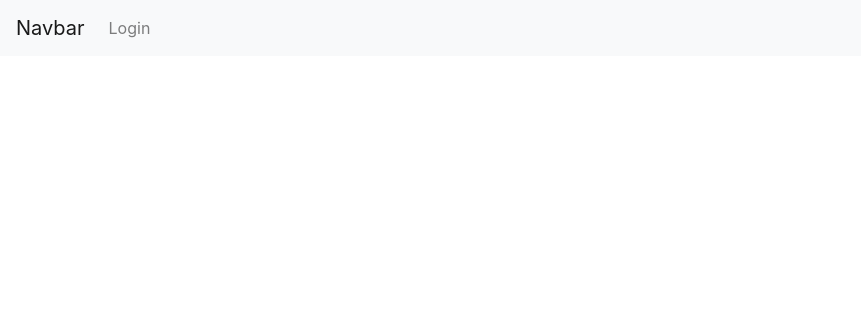
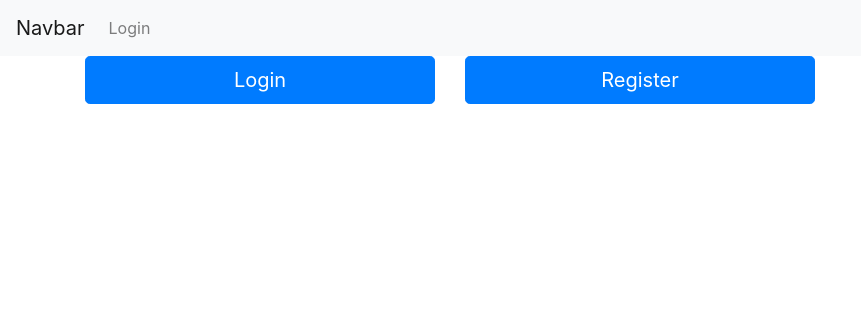
Before and after one commit to demono10000/Projekt-sklep, a Django app: page / in a window 1280 px wide. Before the commit the part shown is almost empty. Shown: the top 316 px of the page, without its empty margins (0-861 px from the left). Run offline with Django 4.2, Linux system fonts and the light colour scheme; some libraries are stand-ins or nearby versions.

Commit message:
Added login and register buttons on main page

```diff
--- a/main/templates/main/home.html
+++ b/main/templates/main/home.html
@@ -15,5 +15,16 @@
             </div>
         </div>
     </div>
+  {% else %}
+    <div class="container">
+        <div class="row">
+            <div class="col-md-4">
+                <a href="/login" class="btn btn-primary btn-lg btn-block">Login</a>
+            </div>
+            <div class="col-md-4">
+                <a href="/register" class="btn btn-primary btn-lg btn-block">Register</a>
+            </div>
+        </div>
+    </div>
   {% endif %}
   {% endblock %}
--- a/main/templates/main/includes/navbar.html
+++ b/main/templates/main/includes/navbar.html
@@ -14,17 +14,18 @@
                 <a class="nav-link" href="/order">Place order</a>
               </li>
               <li class="nav-item">
+                <a class="nav-link" href="/orders">My orders</a>
+              </li>
+              <li class="nav-item">
                 <a class="nav-link" href="/wallet">Wallet: {{user.wallet.balance}}</a>
               </li>
                <li class="nav-item">
                 <a class="nav-link" href="/logout">Logout</a>
               </li>
           {% else %}
-
               <li class="nav-item">
                 <a class="nav-link" href="/login">Login</a>
               </li>
-
           {% endif %}
         </ul>
       </div>
```
Also changed, not shown: db.sqlite3. Lines whose indentation alone changed are shown as unchanged.
